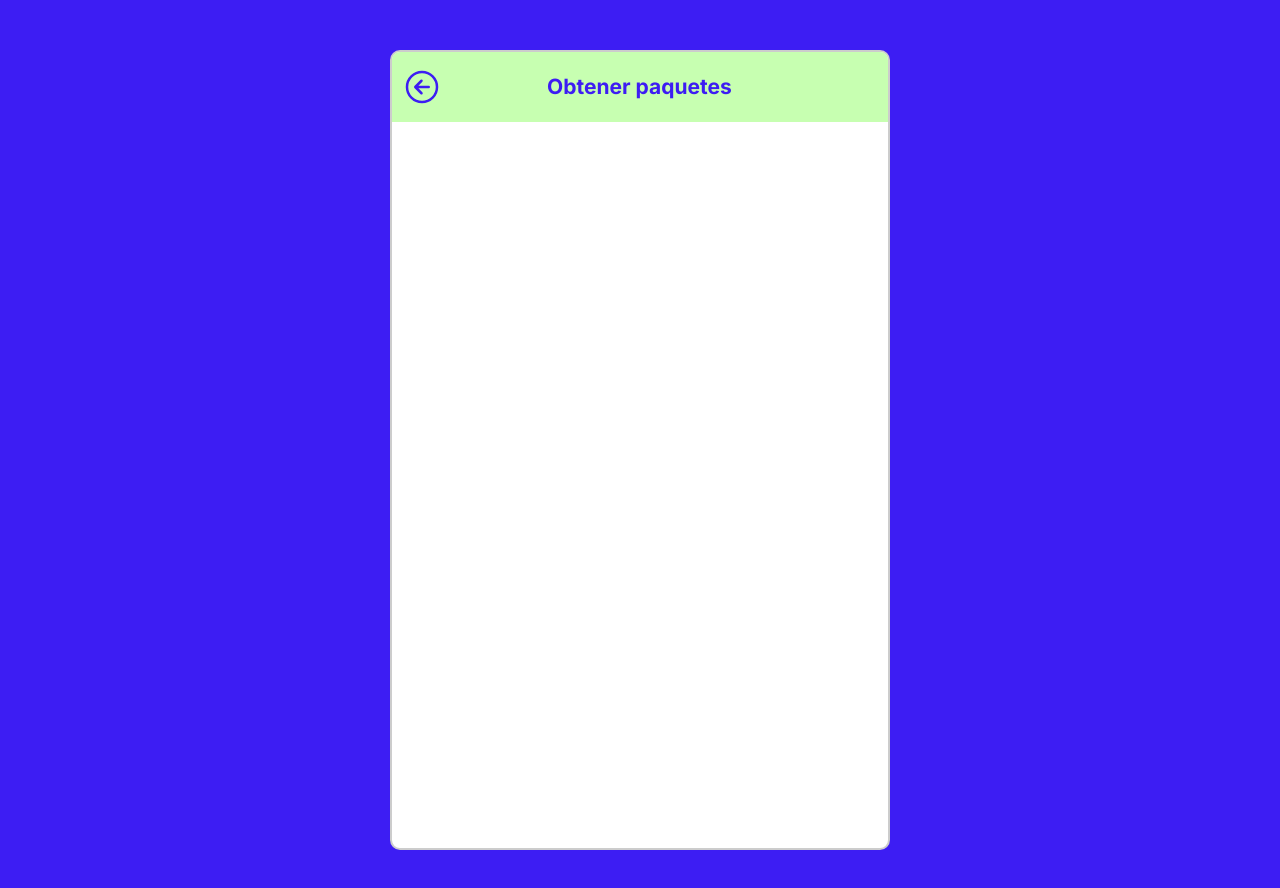
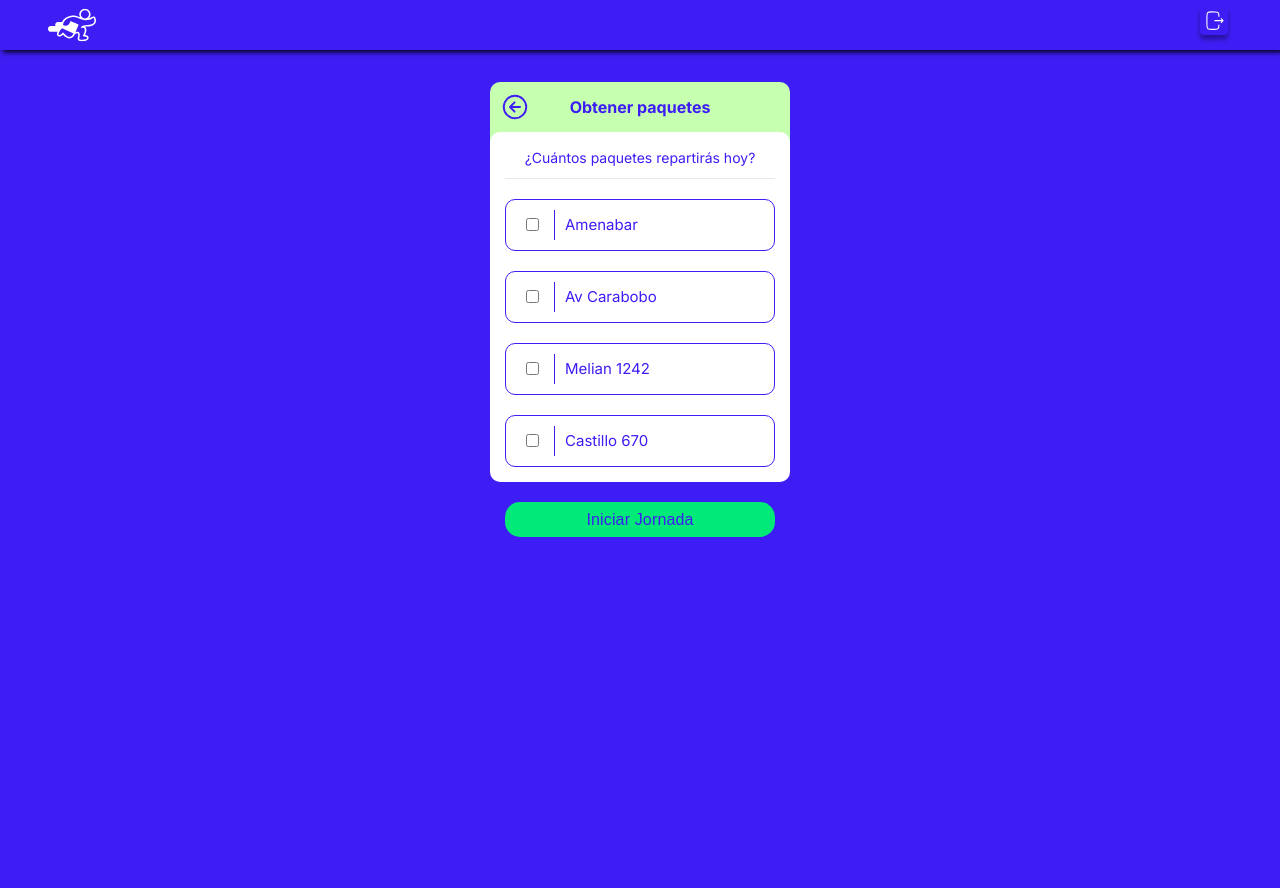
Before and after one commit to hernanortiz18/fast-delivery-src, a Next.js app in the folder fast-delivery-src/: page /box in a window 1280 px wide. Shown: the top 888 px of the page. After the commit the page ends 800 px from the top, so only its background shows below. Built offline with nearby package versions, Linux system fonts and the light colour scheme.

Commit message:
added getPackages

```diff
--- a/fast-delivery-src/src/app/box/page.jsx
+++ /dev/null
@@ -1,45 +0,0 @@
-// page.js
-import React from "react";
-import { IoArrowBackCircleOutline } from "react-icons/io5";
-
-const Page = () => {
-
-  const boxStyle = {
-    width: '500px', // Ajusta el ancho según tus necesidades
-    height: '800px', // Ajusta la altura según tus necesidades
-    margin: '50px auto', // Ajusta el margen según tus necesidades
-    backgroundColor: 'white',
-    border: '2px solid #ccc',
-    borderRadius: '10px',
-    overflow: 'hidden',
-  };
-
-  const headerBox = {
-    backgroundColor: '#C7FFB1',
-    padding: '10px',
-    color: '#3D1DF3',
-    textAlign: 'center',
-    fontSize: '18px',
-    height: "70px",
-    display: 'flex',
-    justifyContent: 'space-between',
-    alignItems: 'center',
-  };
-
-  const iconSize = 40;
-
-  return (
-    <div style={boxStyle}>
-      <div style={headerBox}>
-        <div style={{ display: 'flex', alignItems: 'center' }}>
-          <IoArrowBackCircleOutline style={{ marginRight: '10px', fontSize: `${iconSize}px`, color: '#3D1DF3' }} />
-          <h1 style={{ marginLeft: '95px', fontWeight: 'bold', fontSize: '21px' }}>Obtener paquetes</h1>
-        </div>
-
-      </div>
-
-    </div>
-  );
-};
-
-export default Page;
--- /dev/null
+++ b/fast-delivery-src/src/app/box/page.tsx
@@ -0,0 +1,90 @@
+"use client";
+import React, { ReactNode, useState } from "react";
+import { IoArrowBackCircleOutline } from "react-icons/io5";
+import "../../styles/box.css";
+import "../../styles/input.css";
+import "../../styles/buttons.css";
+import Navbar from "@/commons/Navbar";
+
+function Box() {
+  const dottedLine = {
+    marginTop: '10px',
+    width: "100%",
+  }
+
+  const rectangleStyle = {
+    border: "1px solid #3D1DF3",
+    padding: "10px",
+    borderRadius: "10px",
+    marginTop: "20px",
+    display: "flex", // Para alinear los elementos horizontalmente
+    alignItems: "center", // Para centrar verticalmente los elementos
+  }
+
+  const checkboxStyle = {
+    marginRight: "5px",
+    marginLeft: "10px"
+
+  }
+
+  return (
+    <div>
+      <Navbar />
+      <div
+        style={{ display: "flex", flexDirection: "column", marginTop: "4.5rem" }}
+      >
+        <div className="headerBox">
+          <IoArrowBackCircleOutline className="arrowIcon" />
+          <div style={{ display: "flex", margin: "auto", fontWeight: 'bolder' }}>
+            <h1 className="title">Obtener paquetes</h1>
+          </div>
+        </div>
+        <div className="boxStyle">
+          <h1 style={{ color: '#3D1DF3', fontSize: '14px', display: 'flex', justifyContent: 'center' }}>¿Cuántos paquetes repartirás hoy?</h1>
+          <hr style={dottedLine} />
+
+
+          <div style={rectangleStyle}>
+            <div style={checkboxStyle}>
+              <input type="checkbox" />
+            </div>
+            <div style={{ borderLeft: '1px solid #3D1DF3', height: '30px', margin: '0 10px' }}></div>
+            <h2 style={{ color: '#3D1DF3', fontSize: '15px',  }}>Amenabar</h2>
+          </div>
+
+
+          <div style={rectangleStyle}>
+            <div style={checkboxStyle}>
+              <input type="checkbox" />
+            </div>
+            <div style={{ borderLeft: '1px solid #3D1DF3', height: '30px', margin: '0 10px' }}></div>
+            <h2 style={{ color: '#3D1DF3', fontSize: '15px',  }}>Av Carabobo</h2>
+          </div>
+
+
+          <div style={rectangleStyle}>
+            <div style={checkboxStyle}>
+              <input type="checkbox" />
+            </div>
+            <div style={{ borderLeft: '1px solid #3D1DF3', height: '30px', margin: '0 10px' }}></div>
+            <h2 style={{ color: '#3D1DF3', fontSize: '15px',  }}>Melian 1242</h2>
+          </div>
+
+          <div style={rectangleStyle}>
+            <div style={checkboxStyle}>
+              <input type="checkbox" />
+            </div>
+            <div style={{ borderLeft: '1px solid #3D1DF3', height: '30px', margin: '0 10px' }}></div>
+            <h2 style={{ color: '#3D1DF3', fontSize: '15px',  }}>Castillo 670</h2>
+          </div>
+        </div>
+      </div>
+      <div style={{ display: "flex", flexDirection: "column", gap: "1rem", marginTop: "20px", alignItems: "center" }}>
+        <button style={{fontFamily: 'sans-serif', }} className="greenButton">Iniciar Jornada</button>
+      </div>
+    </div>
+
+  );
+}
+
+export default Box;
--- a/fast-delivery-src/src/commons/Navbar.tsx
+++ b/fast-delivery-src/src/commons/Navbar.tsx
@@ -2,6 +2,8 @@ import React from "react";
 import "../styles/navbar.css";
 import AppIcon from "../components/AppIcon";
 import LogoutIcon from "../components/LogoutIcon";
+
+
 
 function Navbar() {
   return (
--- a/fast-delivery-src/src/styles/buttons.css
+++ b/fast-delivery-src/src/styles/buttons.css
@@ -1,6 +1,6 @@
 .greenButton {
   width: 270px;
-  height: 30px;
+  height: 35px;
   padding: 8px 22px;
   background-color: rgba(0, 234, 119, 1);
   color: rgba(61, 29, 243, 1);
```
